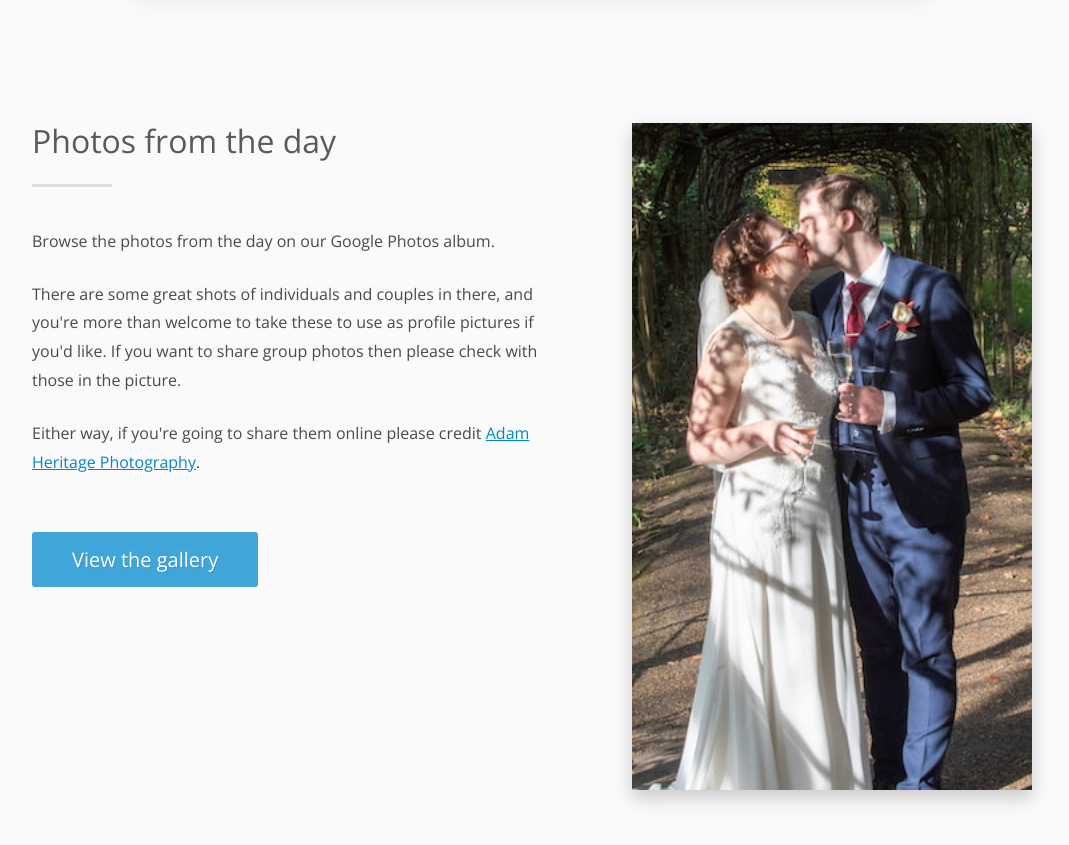
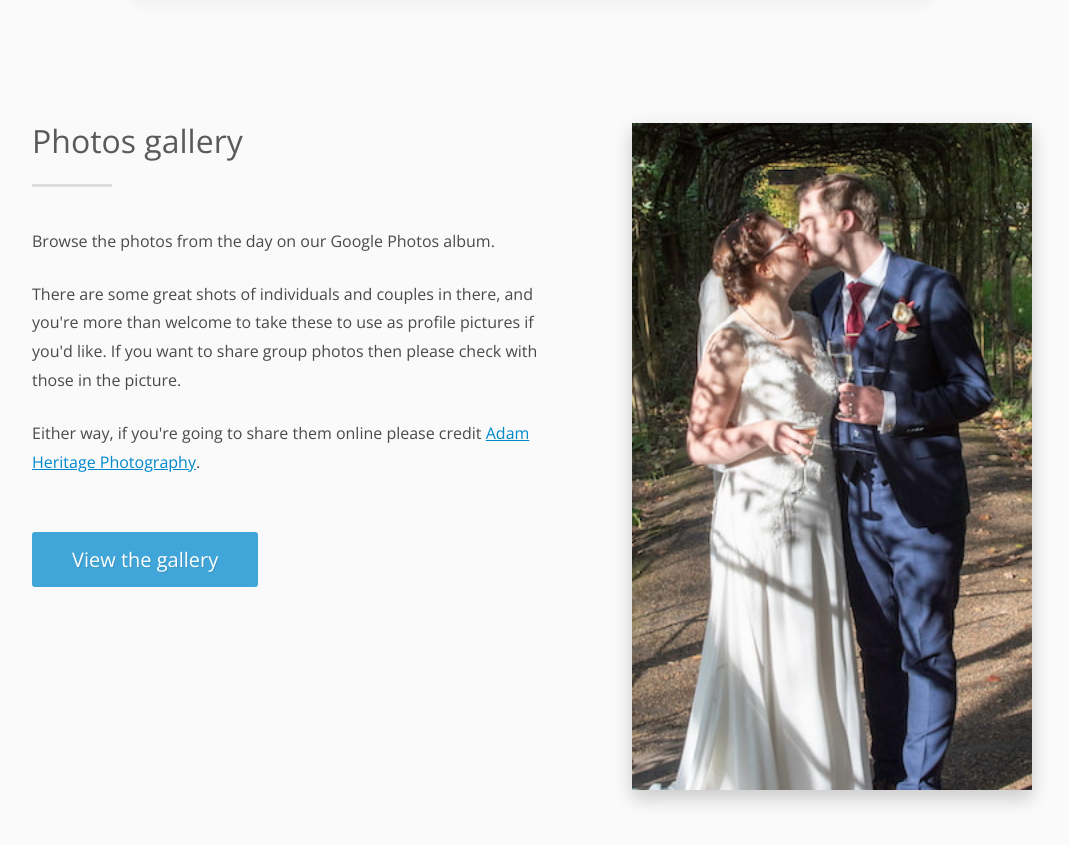
Before and after one commit to danielgittings/wedding, a website: page src/index.html in a window 1280 px wide. Shown: the part 920-1765 px from the top of the page, without its empty margins (108-1177 px from the left). Drawn offline with nearby package versions, Linux system fonts and the light colour scheme; files that its build step writes are made by us from their sources.

Commit message:
Adjust heading for photos section

```diff
--- a/src/index.html
+++ b/src/index.html
@@ -62,7 +62,7 @@
           />
         </div>
         <div class="col-text">
-          <h2 class="section-heading">Photos from the day</h2>
+          <h2 class="section-heading">Photos gallery</h2>
           <span class="divider"></span>
           <p>Browse the photos from the day on our Google Photos album.</p>
           <p>
```
